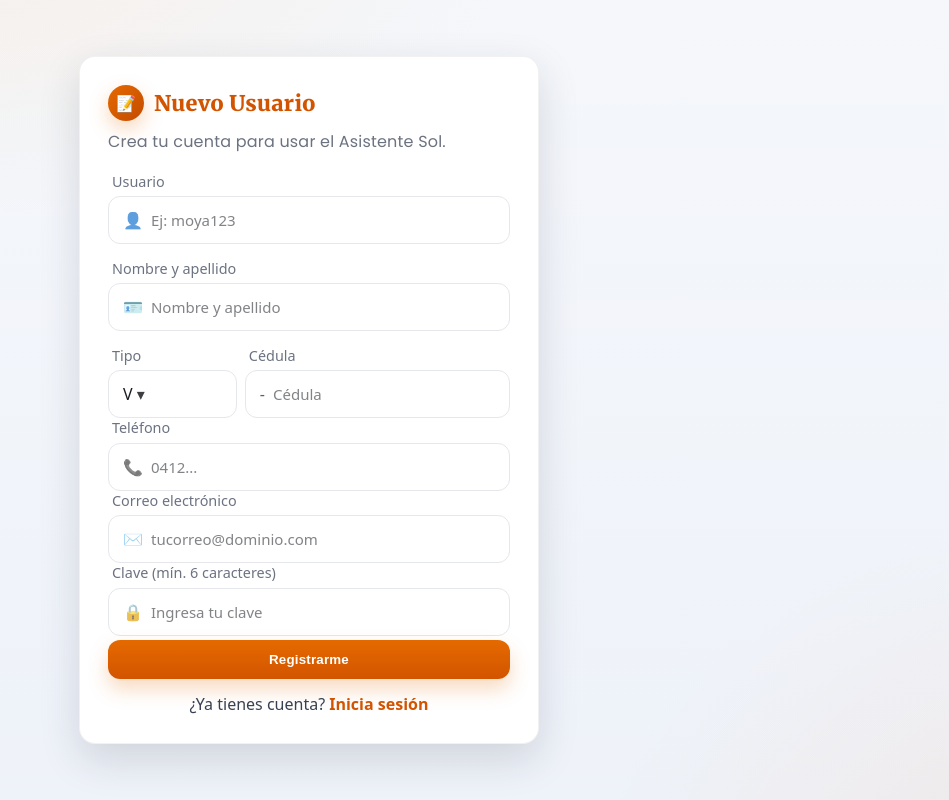
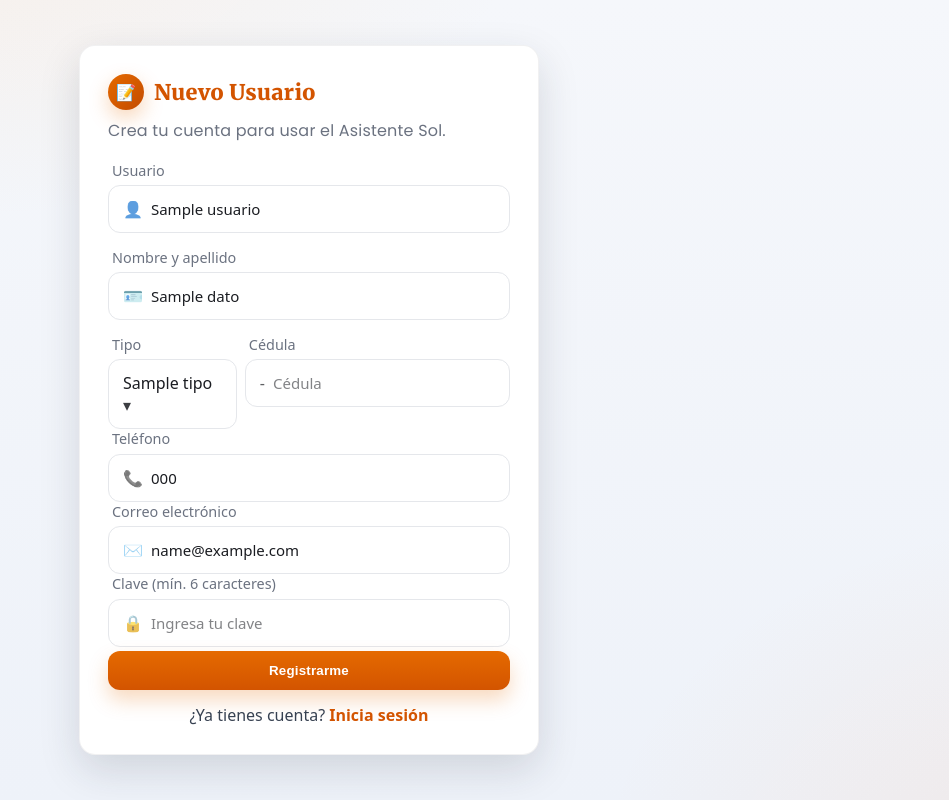
Before and after one commit to PepeMontilla/Chatbot-BancoSol, a Flask app: template templates/registro.html in a window 1280 px wide. Shown: the whole page, without its empty margins (331-1280 px from the left). Run offline with Flask 3, Linux system fonts and the light colour scheme; the template is opened without the code that fills it: most values are stand-ins (such as "Sample title", 1, 10 or a date in 2020).

Commit message:
fix: persistencia de datos en el registro y corecion visual del autocompletado

```diff
--- a/app.py
+++ b/app.py
@@ -32,15 +32,12 @@
     # Limpiamos el texto que envía el usuario (por si pone espacios)
     texto_recibido = data.get('mensaje', '').strip()
 
-    # Buscamos en la DB.
-    # IMPORTANTE: Asegúrate de que db_handler tenga esta función
+    # Buscamos en la DB. n
     usuario_encontrado = db_handler.buscar_por_cedula(texto_recibido)
 
     if usuario_encontrado:
         # usuario_encontrado[1] suele ser el NOMBRE en tu estructura
         nombre_usuario = usuario_encontrado[1]
-        # Devolvemos la URL a la que el frontend debe redirigir
-        # Debe ser asi:
         return jsonify({
             'status': 'encontrado',
             'url': url_for('chat', nombre=nombre_usuario)
@@ -56,6 +53,7 @@
     return render_template('chat.html', nombre=nombre)
 
 # 2. RUTA REGISTRO
+# 2. RUTA REGISTRO
 @app.route('/registro', methods=['GET', 'POST'])
 def registro():
     if request.method == 'POST':
@@ -68,47 +66,49 @@
         email = request.form['email']
         clave = request.form['clave']
 
-        # 1. Armamos el texto completo para tu validador (Ej: "V-12345678")
+        # 1. Armamos el texto completo para tu validador
         texto_a_validar = f"{tipo}-{cedula_num}"
 
-        # 2. Usamos la funcion "validar_identificador" de mi archivo auth.py
-        # La función devuelve 4 cosas: (valido, tipo_limpio, numero_limpio, mensaje)
+        # 2. Validamos el identificador
         es_valido, tipo_detectado, numero_detectado, mensaje_error = auth.validar_identificador(texto_a_validar)
 
         if not es_valido:
-            flash(mensaje_error) # Aquí se muestra el mensaje de error ("Error! la cedula debe tener...")
-            return redirect(url_for('registro'))
+            flash(mensaje_error)
+            # 💡 TRUCO: Volvemos a renderizar la página enviando los datos previos
+            return render_template('registro.html', datos=request.form)
 
-        # 3. Si pasa la prueba, reconstruimos el documento final
+        # 3. Reconstruimos el documento final
         documento_final = f"{tipo_detectado}-{numero_detectado}"
 
-        #Aqui van el resto de validaciones (Teléfono, Email, Clave) ---
+        # Validaciones restantes
         valido_tlf, msg_tlf = auth.validar_telefono(telefono)
         if not valido_tlf:
             flash(msg_tlf)
-            return redirect(url_for('registro'))
+            return render_template('registro.html', datos=request.form)
 
         valido_mail, msg_mail = auth.validar_email(email)
         if not valido_mail:
             flash(msg_mail)
-            return redirect(url_for('registro'))
+            return render_template('registro.html', datos=request.form)
 
         valido_clave, msg_clave = auth.validar_clave(clave)
         if not valido_clave:
             flash(msg_clave)
-            return redirect(url_for('registro'))
+            return render_template('registro.html', datos=request.form)
 
-        # 4. Aqui se guarda en la base de datos
+        # 4. Guardado en base de datos
         if db_handler.registrar_usuario(usuario, nombre, documento_final, tipo, telefono, email, clave):
             flash("¡Registro exitoso! Ahora inicia sesión con tu USUARIO.")
+            # Aquí SÍ usamos redirect porque el registro fue un éxito y lo mandamos al login
             return redirect(url_for('login'))
         else:
-            flash("Error: Esa Usuario ya está registrada.")
+            flash("Error: Ese Usuario ya está registrado.")
+            return render_template('registro.html', datos=request.form)
 
-    return render_template('registro.html')
+    # Si entra por GET (la primera vez que abre la página), enviamos 'datos' vacío
+    return render_template('registro.html', datos={})
 
 # 3. RUTA DASHBOARD
-# 3. RUTA DASHBOARD (DESPUES)
 @app.route('/dashboard/<nombre>')
 def dashboard(nombre):
     return render_template('dashboard.html', nombre = nombre)
--- a/src/core/brain.py
+++ b/src/core/brain.py
@@ -8,11 +8,6 @@
 memoria_otp = {}
 
 def procesar_mensaje(usuario_nombre, mensaje_usuario):
-    """
-    Aqui esta funcion reemplaza mi menu_consola.py para la web ya que la web no permite
-    input ni print eso es solo para la consola.
-    """
-
     #Aqui normalizamos que el mensaje este todo en minisculas y sin espacios extras.
 
     msg = mensaje_usuario.lower().strip()
@@ -38,8 +33,8 @@
           return (
                 "<b>=== GESTIÓN DE CLAVES ===</b><br>"
                 "¿Qué deseas hacer?<br><br>"
-                "🔹 Escribe: <b>'Olvide Clave</b></br>"
-                "🔹 Escribe: <b>'Cambiar clave [actual] [nueva]</b>"
+                "🔹 Escribe: <b>'Olvide Clave</b></br>'"
+                "🔹 Escribe: <b>'Cambiar clave [actual] [nueva]</b>'"
             )
     #Caso 3. Menu de usuario
      case "2" | "perfil" | "usuario":
@@ -80,7 +75,7 @@
                          #Aqui guardamos el codigo en la memoia del chatbot
                          memoria_otp[usuario_nombre] = codigo_otp
 
-                         #Ocultmos un poco el correo por privacidad (Ej:yese***@gmail.com)
+                         #Ocultmos un poco el correo por temas de privacidad (Ej:moya***@gmail.com)
                          correo_oculto = correo_destino[:4] + "***" + correo_destino[correo_destino.find("@"):]
 
                          return f"""
@@ -112,7 +107,7 @@
                 <b> Identidad verificada con exito!</b><br><br>
                 Tu codigo de verificacion es correcto. ahora puedes reestablecer tu nueva clave.<br>
                 Como olvidaste tu clave actual, usa este comando especial para hacer el cambio: <br><br>
-                🔹 <b>Recuperar clave [tu_nueva_clave]</b>
+                🔹 <b>'Recuperar clave [tu_nueva_clave]'</b>
                 """
 
 
--- a/templates/registro.html
+++ b/templates/registro.html
@@ -315,6 +315,15 @@
             color: #D35400;
         }
 
+        /* ====== CORRECION AUTOCOMPLETADO ====== */
+        input:-webkit-autofill,
+        input:-webkit-autofill:hover,
+        input:-webkit-autofill:focus,
+        input:-webkit-autofill:active {
+            -webkit-text-fill-color: var(--text) !important;
+            transition: background-color 5000s ease-in-out 0s;
+        }
+
         /* ====== MODO OSCURO AUTOMÁTICO ====== */
         @media (prefers-color-scheme: dark) {
             :root {
@@ -390,14 +399,14 @@
                 <div>
                     <label for="usuario">Usuario</label>
                     <div class="control"><span class="icon">👤</span>
-                        <input id="usuario" name="usuario" type="text" placeholder="Ej: moya123" required />
+                        <input id="usuario" name="usuario" type="text" placeholder="Ej: moya123" value="{{ datos.get('usuario', '') }}" required />
                     </div>
                 </div>
 
                 <div>
                     <label for="nombre">Nombre y apellido</label>
                     <div class="control"><span class="icon">🪪</span>
-                        <input id="nombre" name="nombre" type="text" placeholder="Nombre y apellido" required />
+                        <input id="nombre" name="nombre" type="text" placeholder="Nombre y apellido" value="{{ datos.get('nombre', '') }}" required />
                     </div>
                 </div>
 
@@ -408,7 +417,7 @@
                             <div class="custom-select-wrapper">
                                 <button id="tipo" type="button" class="select-trigger" aria-haspopup="listbox"
                                     aria-expanded="false">
-                                    <span class="selected">V</span>
+                                    <span class="selected">{{ datos.get('tipo', 'V') }}</span>
                                     <span class="caret">▾</span>
                                 </button>
                                 <ul class="select-options" role="listbox" aria-labelledby="tipo" tabindex="-1" hidden>
@@ -416,14 +425,14 @@
                                     <li role="option" data-value="E">E</li>
                                     <li role="option" data-value="J">J</li>
                                 </ul>
-                                <input type="hidden" name="tipo" id="tipo_value" value="V" />
+                                <input type="hidden" name="tipo" id="tipo_value" value="{{ datos.get('tipo', 'V') }}" />
                             </div>
                         </div>
                     </div>
                     <div>
                         <label for="cedula">Cédula</label>
                         <div class="control"><span class="icon">-</span>
-                            <input id="cedula" name="cedula" type="number" inputmode="numeric" placeholder="Cédula"
+                            <input id="cedula" name="cedula" type="number" inputmode="numeric" placeholder="Cédula" value="{{ datos.get('cedula', '') }}"
                                 required />
                         </div>
                     </div>
@@ -489,14 +498,14 @@
             <div>
                 <label for="telefono">Teléfono</label>
                 <div class="control"><span class="icon">📞</span>
-                    <input id="telefono" name="telefono" type="tel" placeholder="0412..." required />
+                    <input id="telefono" name="telefono" type="tel" placeholder="0412..." value="{{ datos.get('telefono', '') }}" required />
                 </div>
             </div>
 
             <div>
                 <label for="email">Correo electrónico</label>
                 <div class="control"><span class="icon">✉️</span>
-                    <input id="email" name="email" type="email" placeholder="tucorreo@dominio.com" required />
+                    <input id="email" name="email" type="email" placeholder="tucorreo@dominio.com" value="{{ datos.get('email', '') }}" required />
                 </div>
             </div>
 
```
Also changed, not shown: src/utils/mailer.py (+0 -14 lines), templates/login.html (+10 -0 lines).
